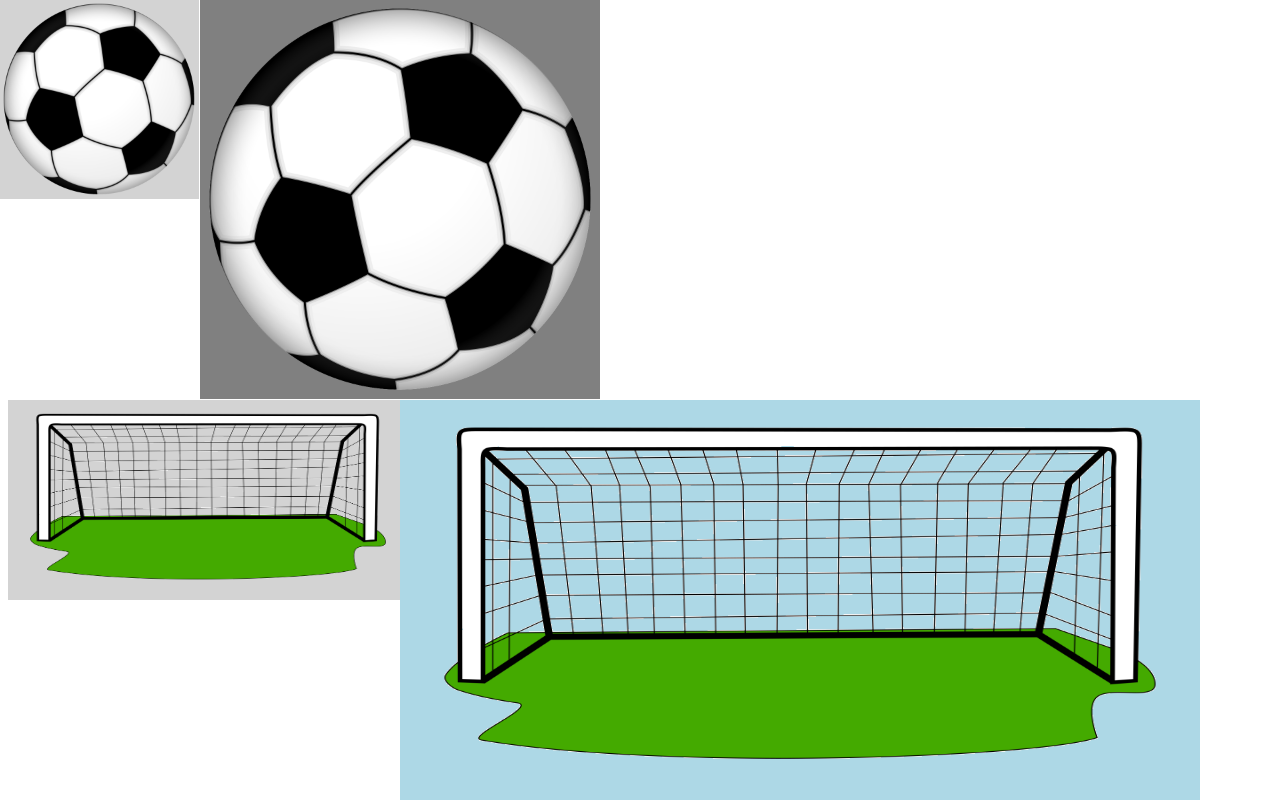
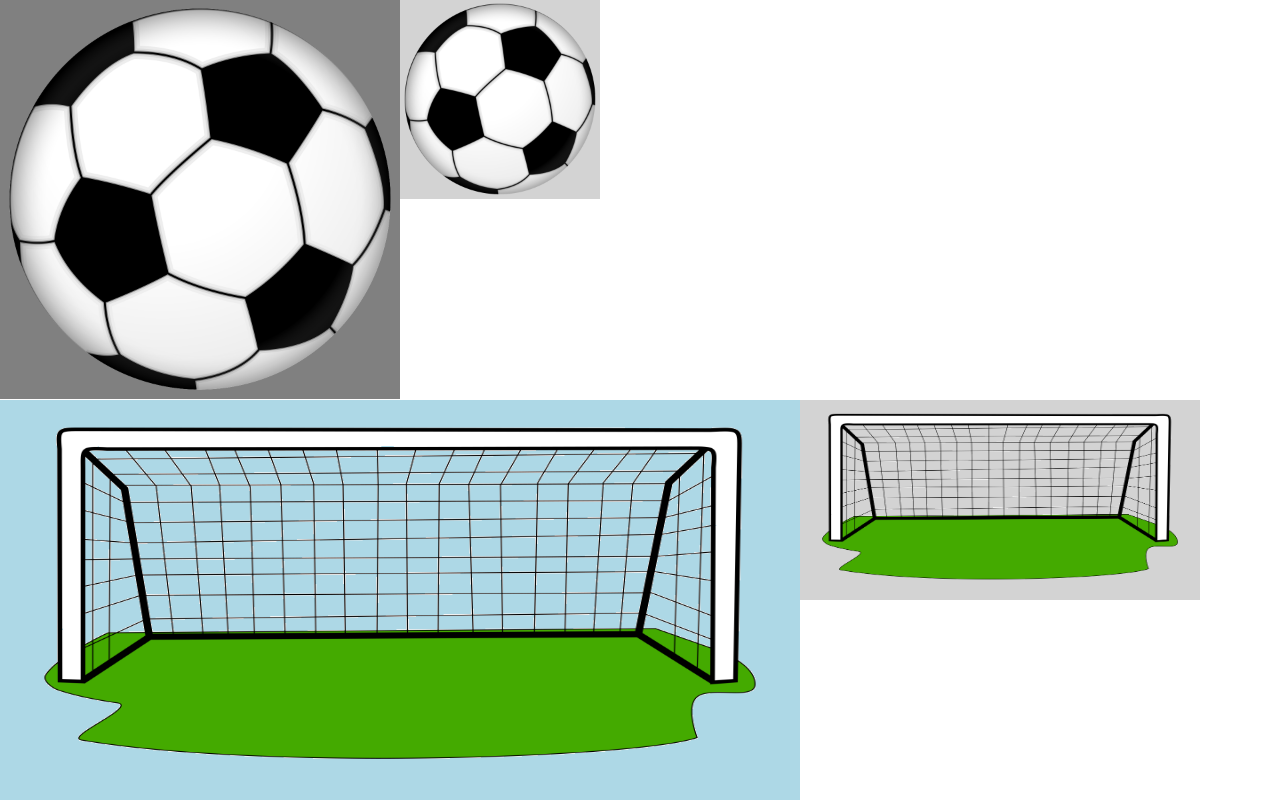
Before and after one commit to PieroAlRi/Pruebacsshtml, a plain HTML site: page 20_absolute/index.html in a window 1280 px wide. Drawn offline with Linux system fonts and the light colour scheme.

Commit message:
Absolute

```diff
--- a/20_absolute/css.css
+++ b/20_absolute/css.css
@@ -6,7 +6,7 @@
     height: 200px;
     position:absolute;
     top:-1px;
-    left:-1px;
+    left: 400px;
 }
 
 .pelotaGrande{
@@ -17,7 +17,7 @@
     height: 400px;
     position:absolute;
     top:-1px;
-    left:200px;
+    left:0px;
 }
 
 .portePeque{
@@ -27,7 +27,8 @@
     width: 400px;
     height: 200px;
     position:absolute;
-    top:400px;
+    top: 400px;
+    left: 800px;
 }
 
 .porteGrande{
@@ -37,6 +38,6 @@
     width: 800px;
     height: 400px;
     position:absolute;
-    left:400px;
+    left:0px;
     top:400px;
 }
```
Also changed, not shown: 20_absolute/index.html (indentation only).
